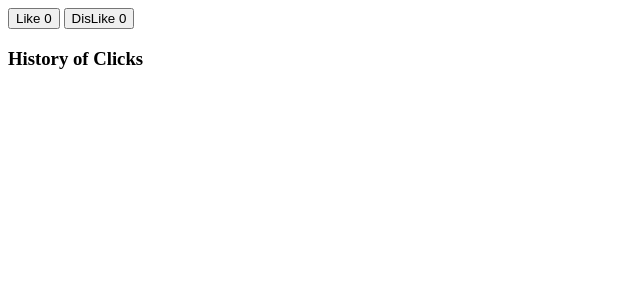
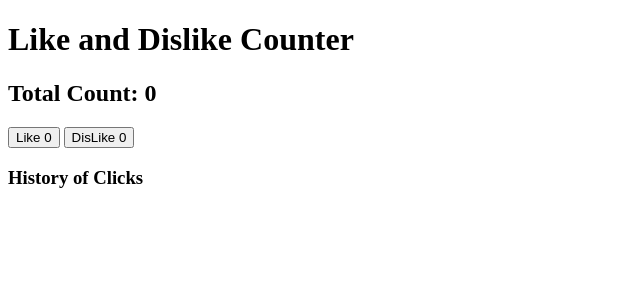
Before and after one commit to githubscientist/re-fsdcwdtb27, a React (Vite) app: page / in a window 1280 px wide. Shown: the top 300 px of the page, without its empty margins (0-640 px from the left). Built offline with nearby package versions, Linux system fonts and the light colour scheme.

Commit message:
props drilling and context apo

```diff
--- a/src/App.jsx
+++ b/src/App.jsx
@@ -1,8 +1,14 @@
-import { useState } from "react";
+import { createContext, useState } from "react";
+import Header from "./components/Header";
+import Buttons from "./components/Buttons";
+import History from "./components/History";
 
 /*
     Props Drilling - Sending data from parent to deeply nested child components
 */
+
+export const AppContext = createContext();
+
 const App = () => {
 
     const [likes, setLikes] = useState(0);
@@ -20,11 +26,13 @@ const App = () => {
     }
 
     return (
-        <div>
-            <button onClick={handleLike}>Like {likes}</button> <button onClick={handleDislike}>DisLike {dislikes}</button>
-            <h3>History of Clicks</h3>
-            <p>{likesHistory.join(', ')}</p>
-        </div>
+        <AppContext.Provider value={{ likes, dislikes, likesHistory, handleLike, handleDislike }}>
+            <div>
+                <Header />
+                <Buttons />
+                <History />
+            </div>
+        </AppContext.Provider>
     )
 }
 
@@ -39,6 +47,7 @@ export default App;
     setLikesHistory([...likesHistory, 'L'])
 
     App
-        - LikeComponent
-        -
+        - Header (h1 and h2)
+        - Buttons (Like and Dislike)
+        - History (h3 and p) - HistoryHeader & HistoryList
 */
--- /dev/null
+++ b/src/components/Buttons.jsx
@@ -0,0 +1,15 @@
+import { useContext } from "react";
+import { AppContext } from "../App";
+
+const Buttons = () => {
+
+    const { likes, dislikes, handleLike, handleDislike } = useContext(AppContext);
+
+    return (
+        <>
+            <button onClick={handleLike}>Like {likes}</button> <button onClick={handleDislike}>DisLike {dislikes}</button>
+        </>
+    )
+}
+
+export default Buttons;
--- /dev/null
+++ b/src/components/Header.jsx
@@ -0,0 +1,16 @@
+import { useContext } from "react";
+import { AppContext } from "../App";
+
+const Header = () => {
+
+    const { likes, dislikes } = useContext(AppContext);
+
+    return (
+        <>
+            <h1>Like and Dislike Counter</h1>
+            <h2>Total Count: {likes + dislikes}</h2>
+        </>
+    )
+}
+
+export default Header;
--- /dev/null
+++ b/src/components/History.jsx
@@ -0,0 +1,13 @@
+import HistoryHeader from "./HistoryHeader";
+import HistoryList from "./HistoryList";
+
+const History = () => {
+    return (
+        <>
+            <HistoryHeader />
+            <HistoryList />
+        </>
+    )
+}
+
+export default History;
--- /dev/null
+++ b/src/components/HistoryHeader.jsx
@@ -0,0 +1,5 @@
+const HistoryHeader = () => {
+    return <h3>History of Clicks</h3>
+}
+
+export default HistoryHeader;
--- /dev/null
+++ b/src/components/HistoryList.jsx
@@ -0,0 +1,11 @@
+import { useContext } from "react";
+import { AppContext } from "../App";
+
+const HistoryList = () => {
+
+    const { likesHistory } = useContext(AppContext);
+
+    return <p>{likesHistory.join(', ')}</p>
+}
+
+export default HistoryList;
```
